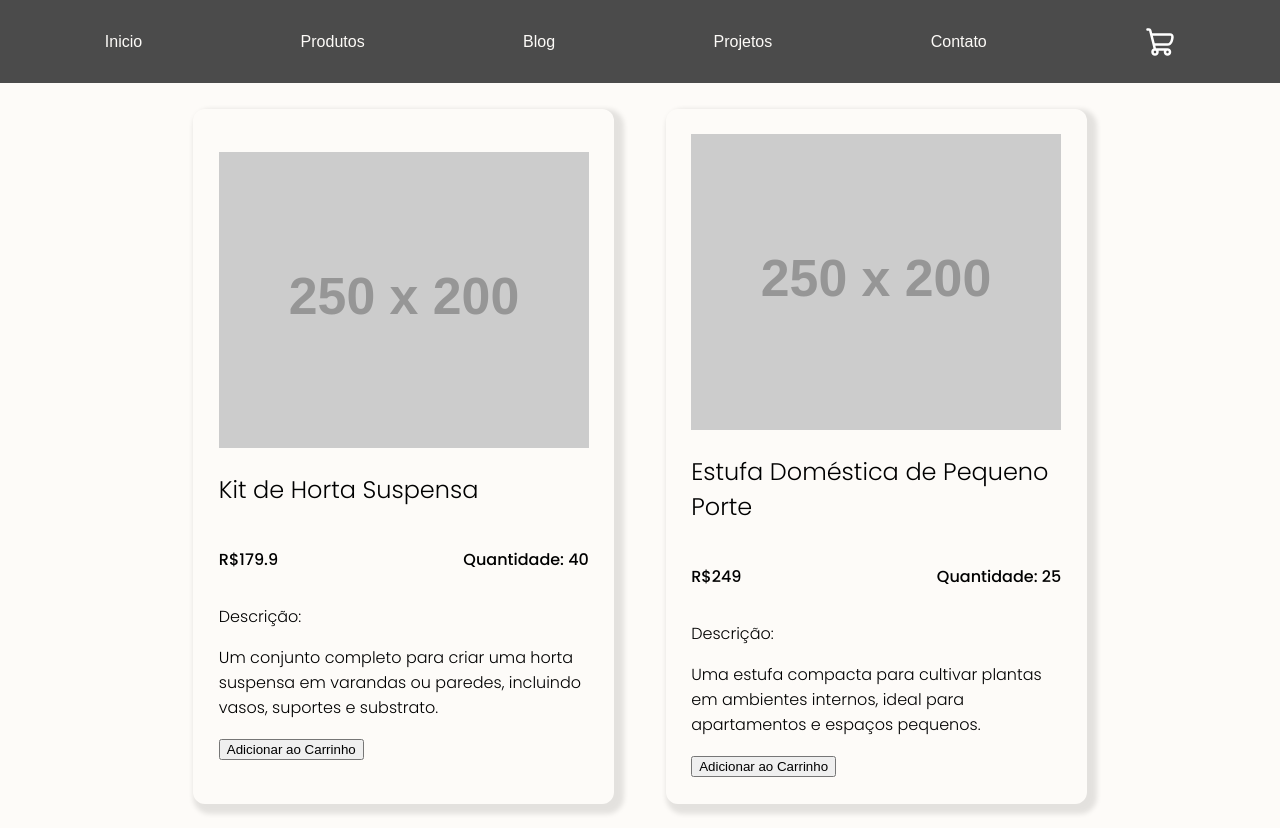
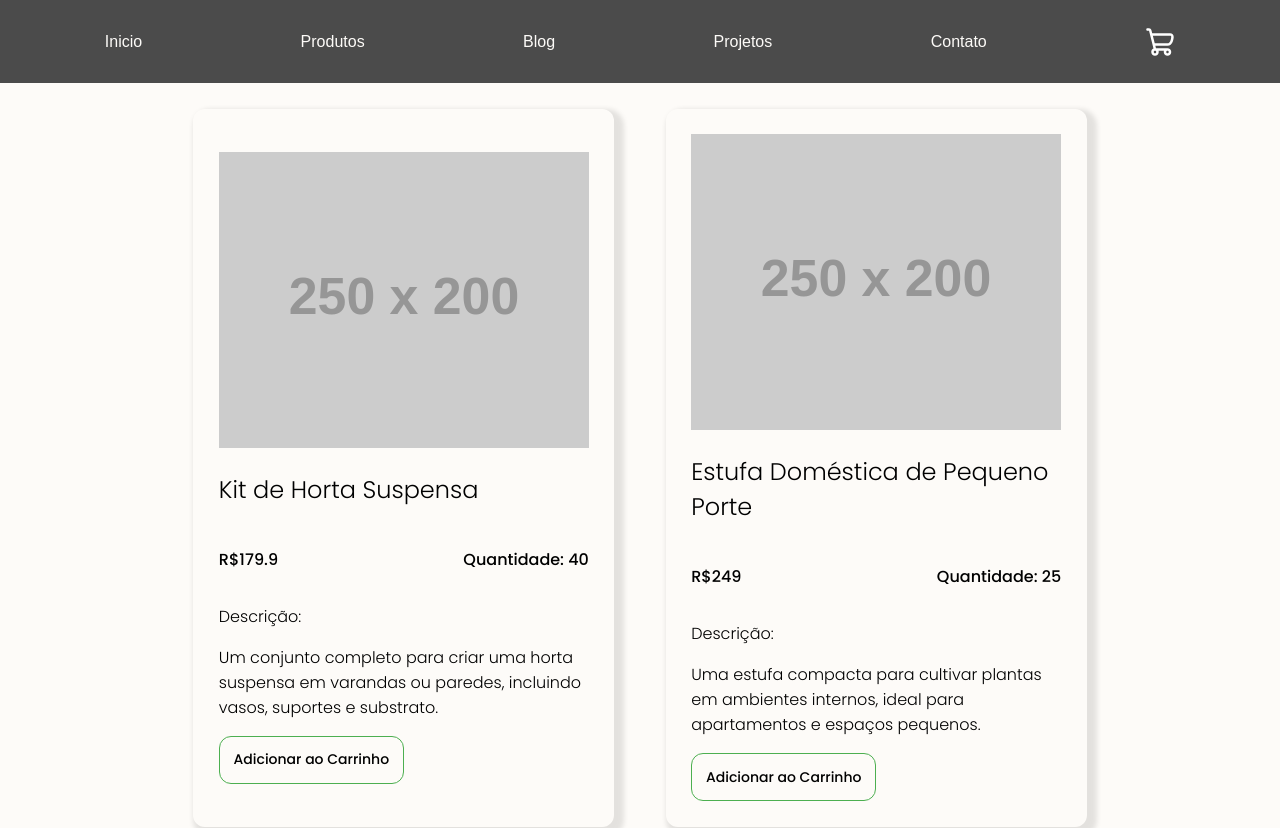
Before and after one commit to NatanVilasBoas/green-grow-site, a React (Create React App) app: page /products in a window 1280 px wide. Shown: the top 828 px of the page. Built offline with nearby package versions, Linux system fonts and the light colour scheme; the HTML template or start-up script is replaced by a standard one.

Commit message:
style Botão adicionar ao carrinho

```diff
--- a/src/components/CardProduct/CardProduct.tsx
+++ b/src/components/CardProduct/CardProduct.tsx
@@ -38,6 +38,27 @@ const DescContainer = styled.div`
     text-align: left;
 `
 
+const AddCart = styled.button`
+    width: 50%;
+    height: 6vh;
+    font-size: 14px;
+    font-Family: 'Poppins';
+    border: 1px solid var(--pigment-green);
+    border-radius: 12px;
+    cursor: pointer;
+    background-color: transparent;
+    transition: background-color 0.15s ease-in-out, color 0.2s ease-in-out;
+
+    &:hover{
+        background-color: var(--pigment-green);
+        color: var(--baby-powder);
+    }
+
+    &:active{
+        background-color: var(--dartmouth-green);
+    }
+`
+
 interface CardProductProps {
     id: number;
     titulo: string;
@@ -72,7 +93,7 @@ const CardProduct: React.FC<CardProductProps> = ({ id, titulo, valor, quant, img
                 <p>{desc}</p>
             </DescContainer>
             <div>
-                <button onClick={adicionarAoCarrinho}>Adicionar ao Carrinho</button>
+                <AddCart onClick={adicionarAoCarrinho}>Adicionar ao Carrinho</AddCart>
             </div>
         </Card>
     )
```
